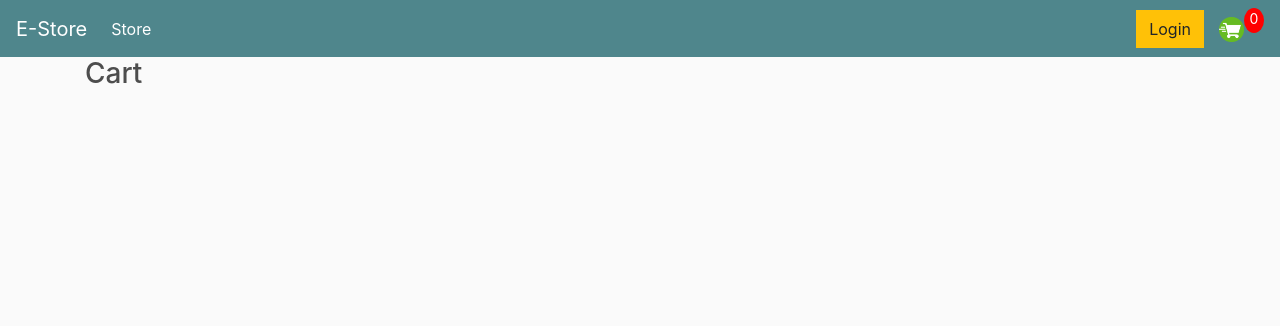
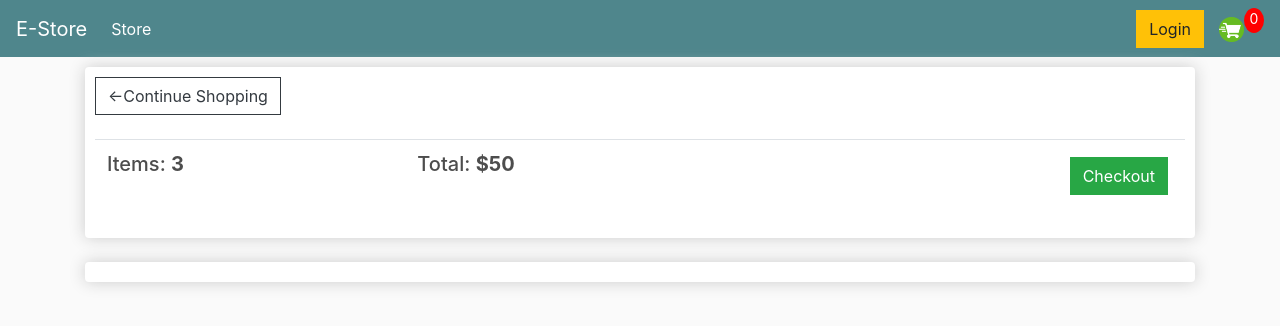
Before and after one commit to DaemonStark/E-Store, a Django app: page /cart/ in a window 1280 px wide. Shown: the top 326 px of the page. Run offline with Django 3.2, Linux system fonts and the light colour scheme; lists and menus that the app fills with data are empty; some libraries are stand-ins or nearby versions.

Commit message:
updated cart

```diff
--- a/store/templates/store/cart.html
+++ b/store/templates/store/cart.html
@@ -1,7 +1,27 @@
 {% extends 'store/main.html' %}
 {% load static %}
 {% block content %}
+<div class="row">
+    <div class="col-lg-12">
+        <div class="box-element">
+        <a class="btn btn-outline-dark" href="{% url 'store' %}">&#x2190;Continue Shopping</a>
+        <br>
+        <br>
+        <table class="table">
+            <tr>
+                <th><h5>Items: <strong>3</strong></h5></th>
+                <th><h5>Total: <strong>$50</strong></h5></th>
+                <th>
+                    <a style="float:right; margin:5px" class="btn btn-success"  href="{% url 'checkout' %}">Checkout</a>
+                </th>
+            </tr>
+        </table>
+        </div>
+        <br>
+        <div class="box-element">
 
-    <h3>Cart</h3>
+        </div>
+    </div>
 
+</div>
 {% endblock content %}
```
